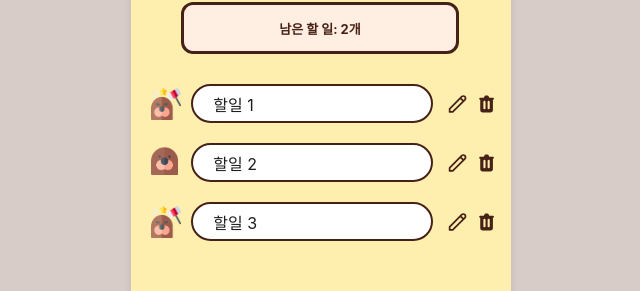
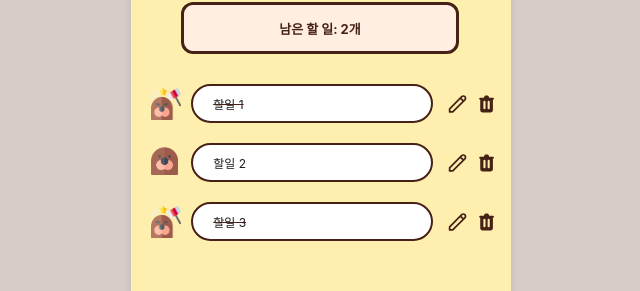
Before and after one commit to YuAhyeon/dodolist, a React (Create React App) app: page / in a window 1280 px wide. Shown: the part 289-580 px from the top of the page, without its empty margins (319-959 px from the left). Built offline with nearby package versions, Linux system fonts and the light colour scheme.

Commit message:
🔨 Update

```diff
--- a/src/components/TodoItem.js
+++ b/src/components/TodoItem.js
@@ -36,6 +36,12 @@
     background-color: white;
     border-radius: 25px;
     border: solid 2px #462216;
+    font-size: 12px;
+  }
+
+  .true {
+    text-decoration: line-through;
+    text-decoration-color: #462216;
   }
 
   .icon {
@@ -72,7 +78,7 @@
           />
         )}
       </div>
-      <div className="todoText">{text}</div>
+      <div className={checked ? 'todoText true' : 'todoText'}>{text}</div>
       <HiOutlinePencil className="icon" size={28} />
       <HiTrash className="icon" size={28} />
     </TodoItemBlock>
```
